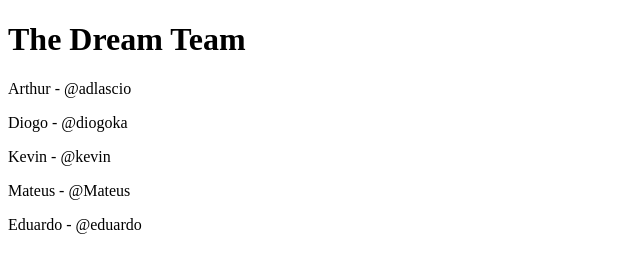
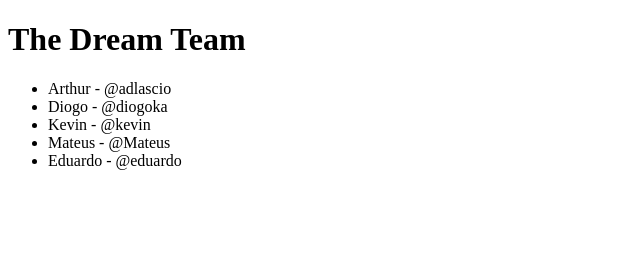
Before and after one commit to adlascio/git-for-teams-example, a plain HTML site: page index.html in a window 1280 px wide. Shown: the whole page, without its empty margins (0-640 px from the left). Drawn offline with Linux system fonts and the light colour scheme.

Commit message:
add <ul> tag by replacing with <p> tag

```diff
--- a/index.html
+++ b/index.html
@@ -9,11 +9,13 @@
   <body>
     <h1>The Dream Team</h1>
     <div>
-      <p>Arthur - @adlascio</p>
-      <p>Diogo - @diogoka</p>
-      <p>Kevin - @kevin</p>
-      <p>Mateus - @Mateus</p>
-      <p>Eduardo - @eduardo</p>
+      <ul>
+        <li>Arthur - @adlascio</li>
+        <li>Diogo - @diogoka</li>
+        <li>Kevin - @kevin</li>
+        <li>Mateus - @Mateus</li>
+        <li>Eduardo - @eduardo</li>
+      </ul>
     </div>
   </body>
 </html>
```
